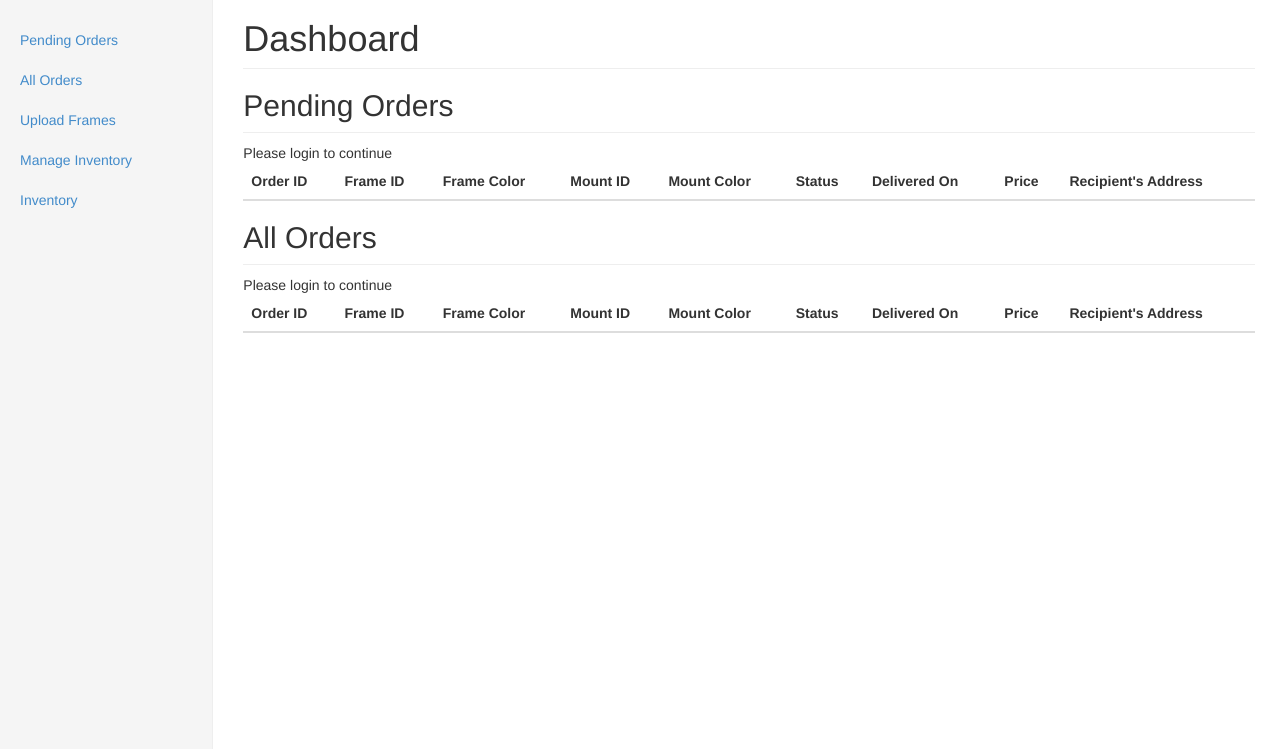
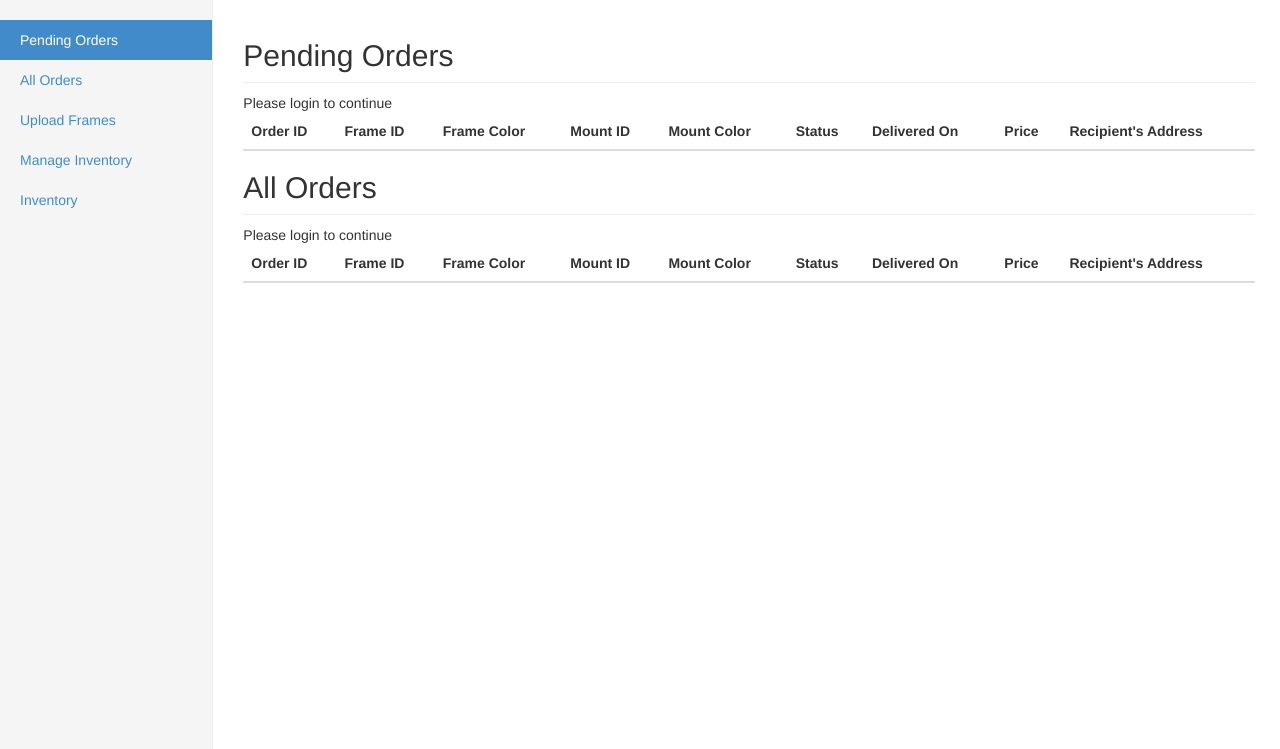
Before and after one commit to AbhinavTrips/framepicsSEN, a PHP site: page /dashboard_admin.php in a window 1280 px wide. Shown: the part 51-800 px from the top of the page. Run offline with PHP 8.4, Linux system fonts and the light colour scheme; lists and menus that the app fills with data are empty; some libraries are stand-ins or nearby versions.

Commit message:
made Pending Orders active link

```diff
--- a/dashboard_admin.php
+++ b/dashboard_admin.php
@@ -64,7 +64,7 @@ require 'admin.php';
       <div class="row">
         <div class="col-sm-3 col-md-2 sidebar">
           <ul class="nav nav-sidebar">
-            <li><a href="#pending">Pending Orders</a></li>
+            <li class="active"><a href="#pending">Pending Orders</a></li>
             <li><a href="#allOrders">All Orders</a></li>
             <li><a href="admin_frame_upload.php#frameUpload">Upload Frames</a></li>
             <li><a href="admin_frame_upload.php#inventory">Manage Inventory</a></li>
@@ -73,8 +73,6 @@ require 'admin.php';
 
         </div>
         <div class="col-sm-9 col-sm-offset-3 col-md-10 col-md-offset-2 main">
-          <h1 class="page-header">Dashboard</h1>
-
           <h2 class="sub-header" id="pending"><span lang="en-in">Pending Orders</span></h2>
           <div class="table-responsive">
             <table class="table table-striped">
```
